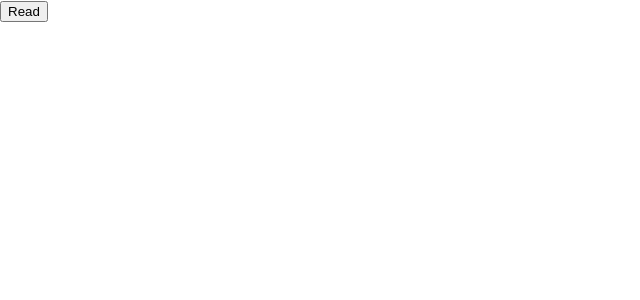
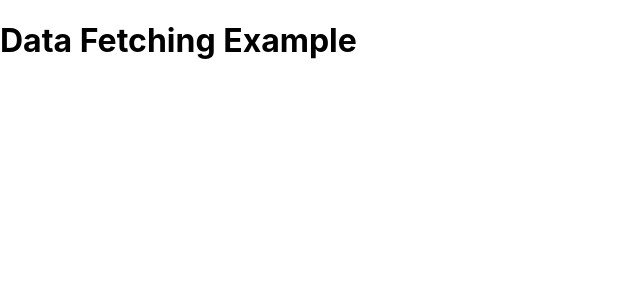
Before and after one commit to awadom/eventception, a React (Create React App) app: page / in a window 1280 px wide. Shown: the top 300 px of the page, without its empty margins (0-640 px from the left). Built offline with nearby package versions, Linux system fonts and the light colour scheme.

Commit message:
app js to load page with sub id

```diff
--- a/src/App.js
+++ b/src/App.js
@@ -1,20 +1,42 @@
-import React from "react";
+import React, { useEffect } from "react";
 
 function App() {
-  const readGoogleSheet = () => {
-    fetch("https://sheetdb.io/api/v1/cdgmxgjxfvt4d", {
-      method: "GET",
-      headers: {
-        Authorization: "Bearer p5oie4u1hmlyq7xpz3zjfjdmjiamqta2640k3f7l",
-      },
-    })
-      .then((response) => response.json())
-      .then((data) => console.log(data));
-  };
+  useEffect(() => {
+    // Extracting the ID parameter from the URL
+    const urlParams = new URLSearchParams(window.location.search);
+    const submissionID = urlParams.get("ID");
+
+    if (submissionID) {
+      // Fetching data based on the Submission ID
+      fetch(
+        `https://sheetdb.io/api/v1/58f61be4dda40/search?ID=${submissionID}`,
+        {
+          method: "GET",
+          headers: {
+            Authorization: "Bearer p5oie4u1hmlyq7xpz3zjfjdmjiamqta2640k3f7l",
+          },
+        }
+      )
+        .then((response) => response.json())
+        .then((data) => {
+          // Extracting the Payload for the given Submission ID
+          if (data && data.length > 0) {
+            const payload = data[0].Payload;
+            console.log(payload); // You can use the payload data as per your requirement
+          } else {
+            console.log("No data found for the given ID.");
+          }
+        })
+        .catch((error) => {
+          console.error("Error fetching data:", error);
+        });
+    }
+  }, []);
 
   return (
     <div className="App">
-      <button onClick={() => readGoogleSheet()}>Read</button>
+      {/* No need for a button as data fetching is automatic on component mount */}
+      <h1>Data Fetching Example</h1>
     </div>
   );
 }
```
